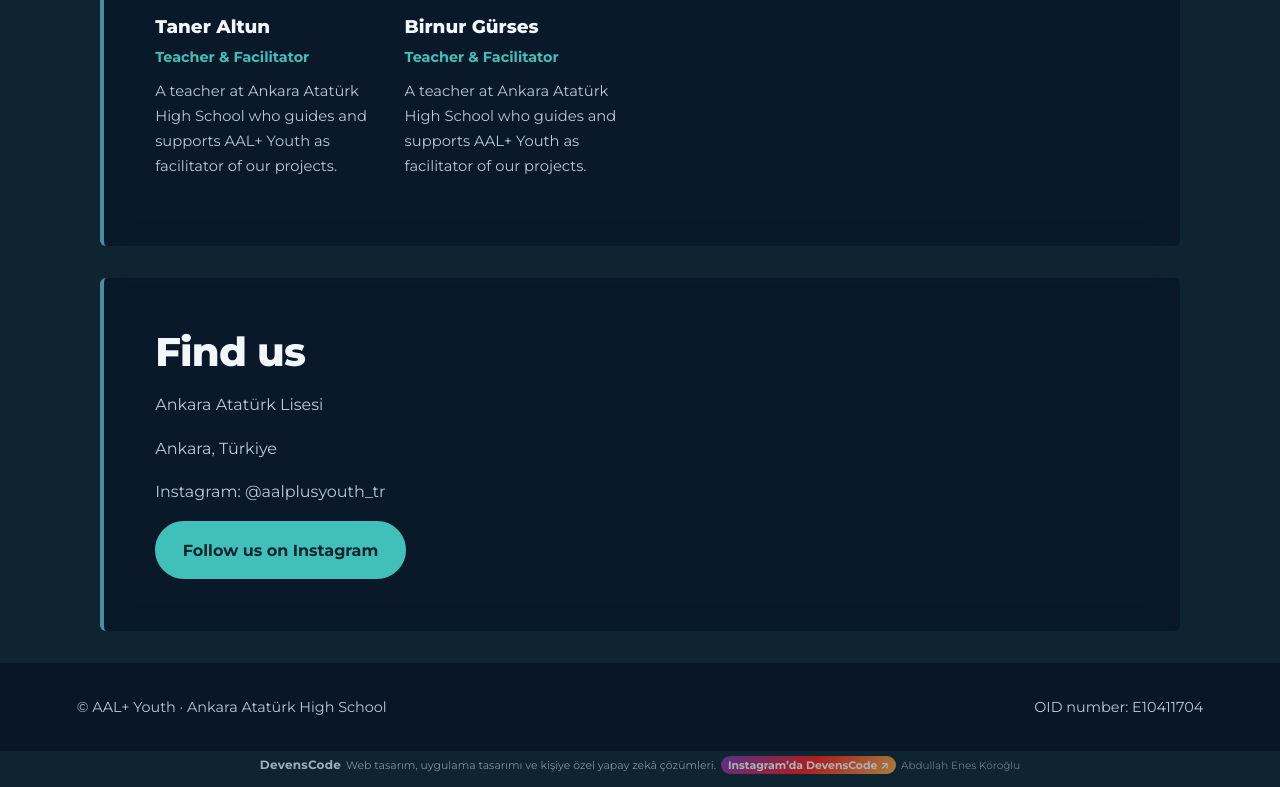
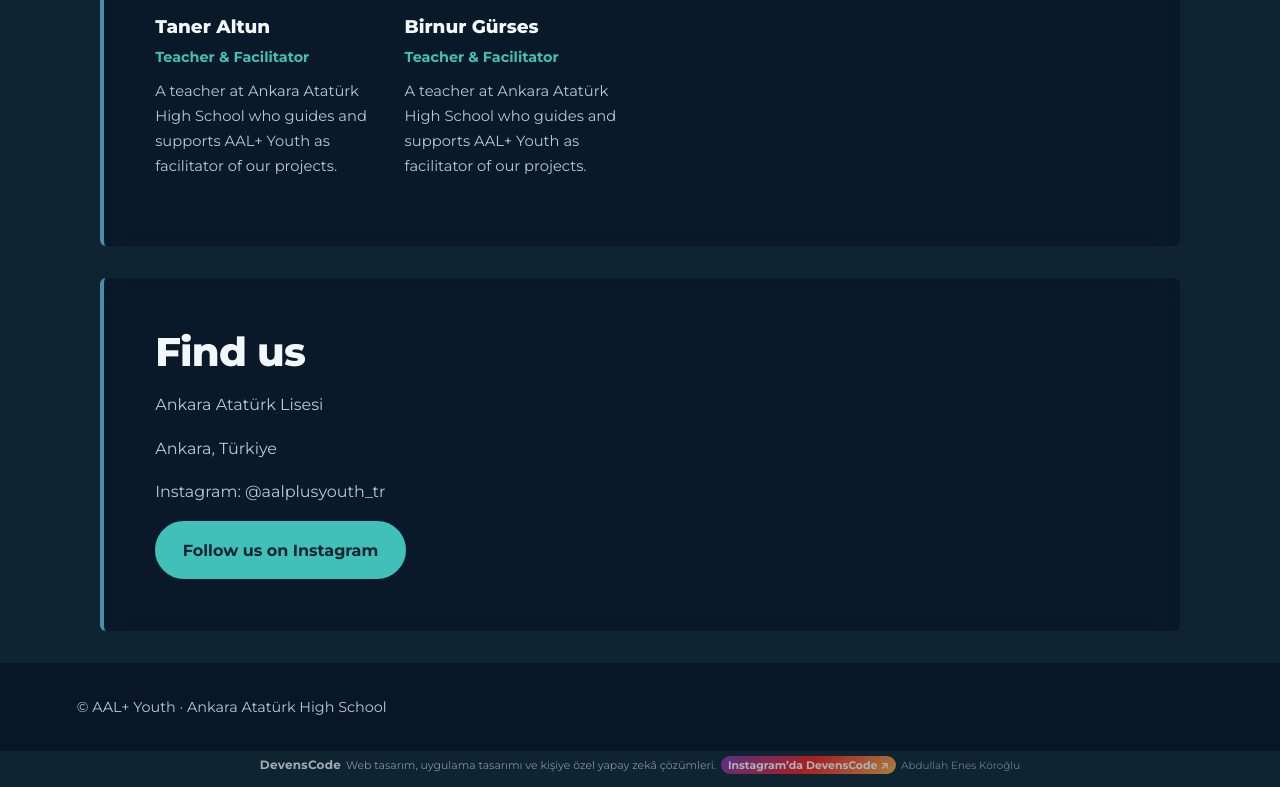
Before and after one commit to abdullahkoroglu1307-maker/aalplusyouth, a plain HTML site: page index.html in a window 1280 px wide. Shown: the part 4424-5211 px from the top of the page. Drawn offline with Linux system fonts and the light colour scheme.

Commit message:
OID numarası kaldırıldı

```diff
--- a/index.html
+++ b/index.html
@@ -176,7 +176,7 @@ footer a{color:var(--text)}
 </section>
 </main>
 
-<footer><span>© AAL+ Youth · Ankara Atatürk High School</span><span>OID number: E10411704</span></footer>
+<footer><span>© AAL+ Youth · Ankara Atatürk High School</span></footer>
 <div class="ad-footer"><div class="brand">DevensCode</div><p>Web tasarım, uygulama tasarımı ve kişiye özel yapay zekâ çözümleri.</p><a class="ig-btn" href="https://www.instagram.com/devenscode/" target="_blank" rel="noopener noreferrer">Instagram’da DevensCode ↗</a><div class="credit">Abdullah Enes Köroğlu</div></div>
 <script>
 (function(){
```
